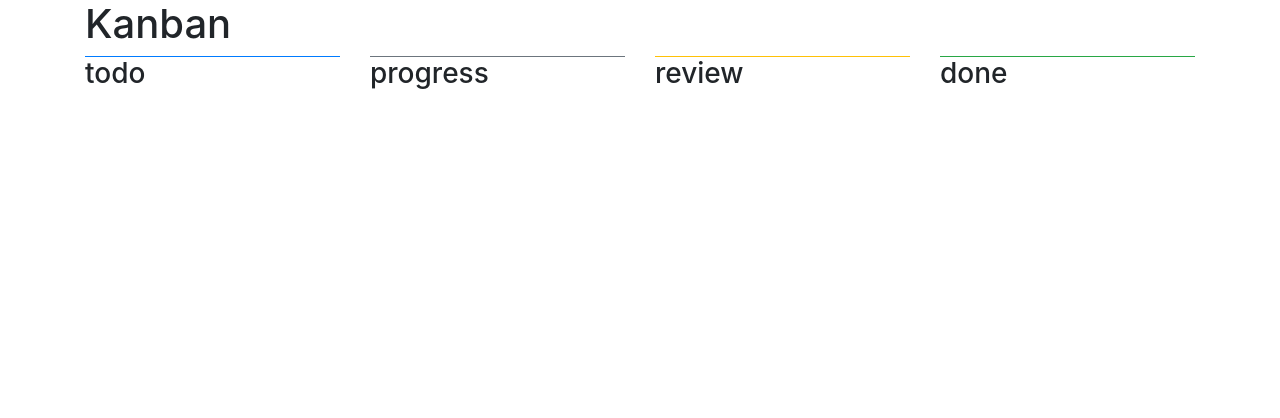
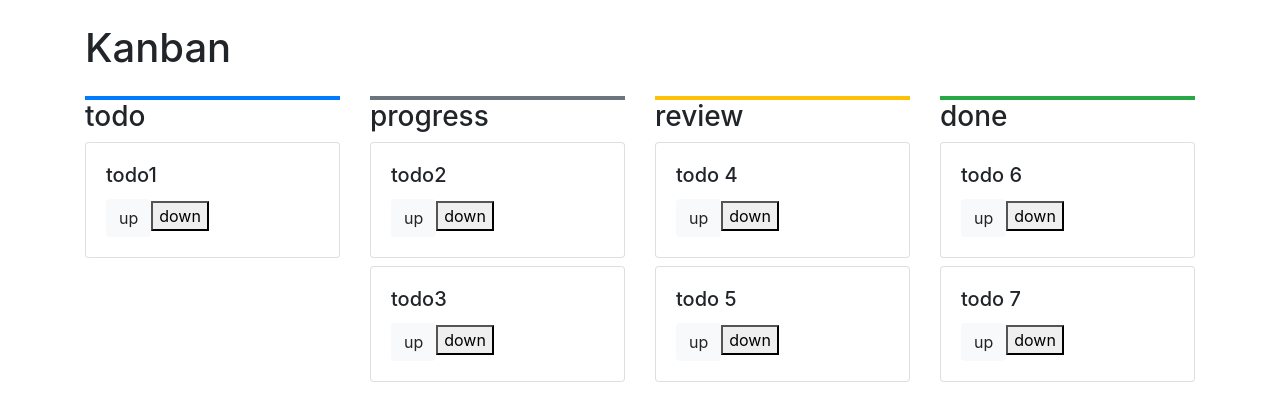
Before and after one commit to bogutskii/kanban, a React (Create React App) app: page / in a window 1280 px wide. Shown: the top 418 px of the page. Built offline with nearby package versions, Linux system fonts and the light colour scheme.

Commit message:
--buttton up down tamplate

```diff
--- a/src/App.js
+++ b/src/App.js
@@ -1,45 +1,111 @@
-import React from 'react';
+import React, { useState } from 'react';
 import './App.css';
 import 'bootstrap/dist/css/bootstrap.min.css'
 
-function App() {
-
-  const columns = [
+const columnsInitial = [
   {
     name: 'todo',
-      color: 'primary'
+    color: 'primary',
+    tasks: [
+      {
+        id: 1,
+        name: 'todo1'
+      }]
   },
   {
     name: 'progress',
-      color: 'secondary'
+    color: 'secondary',
+    tasks: [
+      {
+        id: 2,
+        name: 'todo2'
       },
       {
+        id: 3,
+        name: 'todo3'
+      }]
+  },
+
+  {
     name: 'review',
-      color: 'warning'
+    color: 'warning',
+    tasks: [
+      {
+        id: 4,
+        name: 'todo 4'
       },
       {
+        id: 5,
+        name: 'todo 5'
+      }]
+  },
+
+  {
     name: 'done',
-      color: 'success'
+    color: 'success',
+    tasks: [
+      {
+        id: 6,
+        name: 'todo 6'
+      },
+      {
+        id: 7,
+        name: 'todo 7'
+      }]
   }
 ]
 
+function App() {
+const [columns, setColumns] = useState(columnsInitial)
+
+  const up =(arg) => {
+  console.log(arg)
+    const reranged = columns.map(col => {
+      if (col.name === arg.columnName){
+        const tasks = col.tasks
+
+        return {...col, tasks}
+
+      }else return col
+
+    })
+    setColumns(reranged)
+  }
+
+
   return (
     <div className="container">
-      <h1>Kanban</h1>
+      <h1 className="mb-4 mt-4">Kanban</h1>
       <div className="row">
         {columns.map(col =>
           <div className='col-sm d-flex'>
-            <div className={`w-100 border-top border-${col.color}`}>
+            <div className={`w-100 border-top border-${col.color} border-width-4`}>
               <h3>{col.name}</h3>
+              {
+                col.tasks.map(task =>
+                  <div className="card mb-2">
+                    <div className="card-body">
+                      <h5 className="card-title">
+                        {task.name}
+                      </h5>
+                      <button type="button" className="btn btn-light"
+                      onClick={() => up({
+                        columnName: col.name,
+                        taskId: task.id
+                        }
+
+                      )} >up
+                      </button>
+                      <button>down</button>
+                    </div>
+                  </div>
+                )}
 
             </div>
           </div>
-        )
-        }
-
+        )}
       </div>
     </div>
-
   );
 }
 
--- a/src/index.css
+++ b/src/index.css
@@ -1,13 +1,3 @@
-body {
-  margin: 0;
-  font-family: -apple-system, BlinkMacSystemFont, 'Segoe UI', 'Roboto', 'Oxygen',
-    'Ubuntu', 'Cantarell', 'Fira Sans', 'Droid Sans', 'Helvetica Neue',
-    sans-serif;
-  -webkit-font-smoothing: antialiased;
-  -moz-osx-font-smoothing: grayscale;
+.row .border-width-4{
+border-top-width: 4px !important;
 }
-
-code {
-  font-family: source-code-pro, Menlo, Monaco, Consolas, 'Courier New',
-    monospace;
-}
```
Lines whose indentation alone changed are shown as unchanged.
